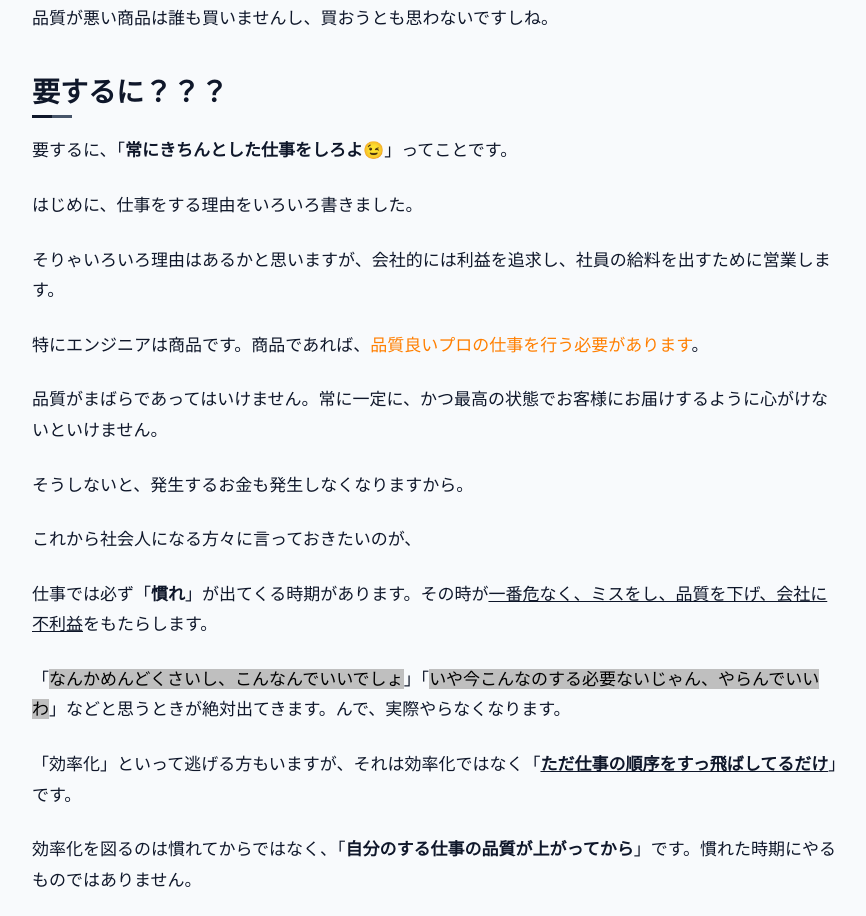
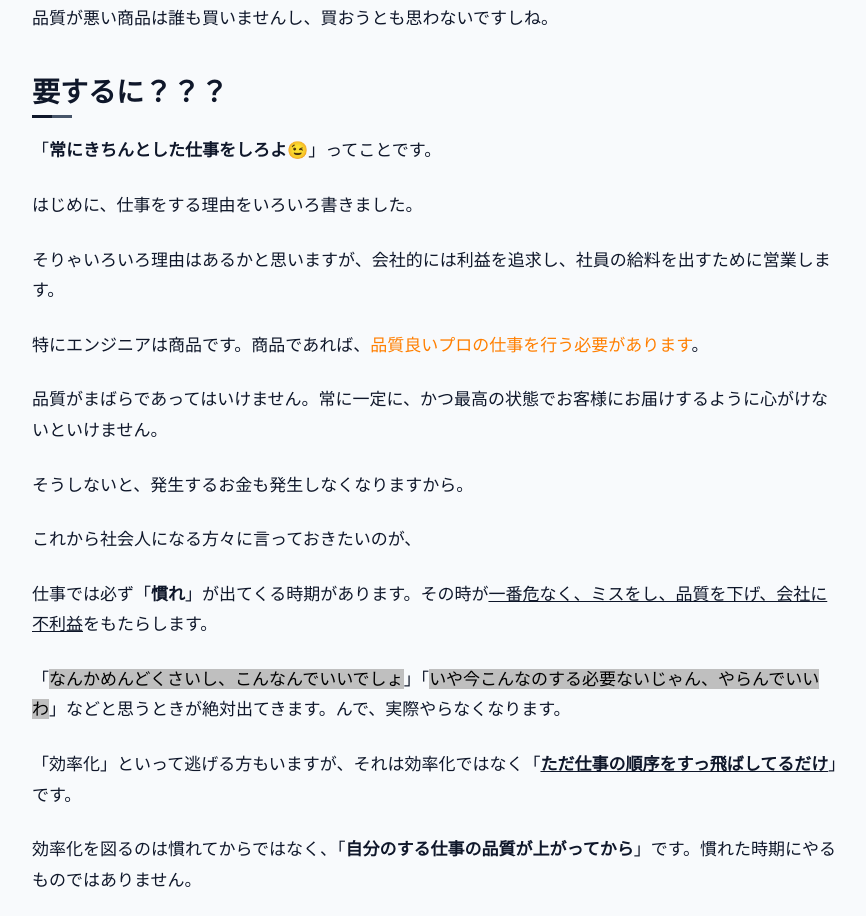
Before and after one commit to Reishin-Sakuma/reiblast.f5.si, an Astro site: page /blog/20sai-kara-mita-shigoto-no-sekai in a window 1280 px wide. Shown: the part 5154-6070 px from the top of the page, without its empty margins (58-924 px from the left). Built offline with nearby package versions, Linux system fonts and the light colour scheme; Astro itself is replaced by a stand-in of ours; no server answers.

Commit message:
blog: 仕事記事の「要するに」重複を修正
セクション見出し「要するに？？？」と本文冒頭の「要するに、」が
二重になっていたため、本文側の「要するに、」を削除。

Co-Authored-By: Claude Sonnet 4.6 <noreply@anthropic.com>

```diff
--- a/src/content/blog/2022/08/25/20sai-kara-mita-shigoto-no-sekai/index.md
+++ b/src/content/blog/2022/08/25/20sai-kara-mita-shigoto-no-sekai/index.md
@@ -175,7 +175,7 @@ IT企業の場合だと、僕らエンジニアが所属する部署が「直接
 
 ## 要するに？？？
 
-要するに、「**常にきちんとした仕事をしろよ😉**」ってことです。
+「**常にきちんとした仕事をしろよ😉**」ってことです。
 
 はじめに、仕事をする理由をいろいろ書きました。
 
```
